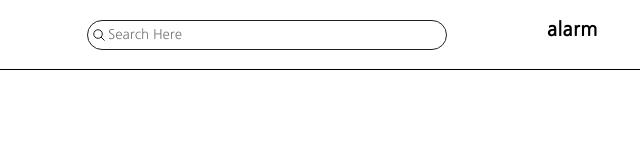
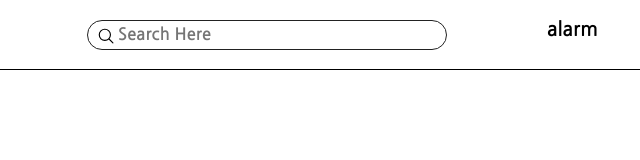
Before and after one commit to MinSikMoon/Responsive-Top-Bar, a plain HTML site: page index.html in a window 1280 px wide. Shown: the full height of the page, 484-1124 px from the left. Drawn offline with nearby package versions, Linux system fonts and the light colour scheme.

Commit message:
search 다듬기

```diff
--- a/style.css
+++ b/style.css
@@ -120,19 +120,21 @@ body {
 }
 
 .search input {
-    padding: 0 20px;
+    padding: 0 30px;
     width: 100%;
     min-height: 30px;
     border-radius: 20px;
     border: 1px solid var(--black1);
     outline: none;
+    font-size: 1.2rem;
+    font-weight: 600;
 }
 
 .search ion-icon{
     position: absolute;
-    font-size: 1rem;
-    left: 5px;
-    top: 0.6rem;
+    font-size: 1.3rem;
+    left: 10px;
+    top: 0.5rem;
 }
 
 .userDiv {
```
